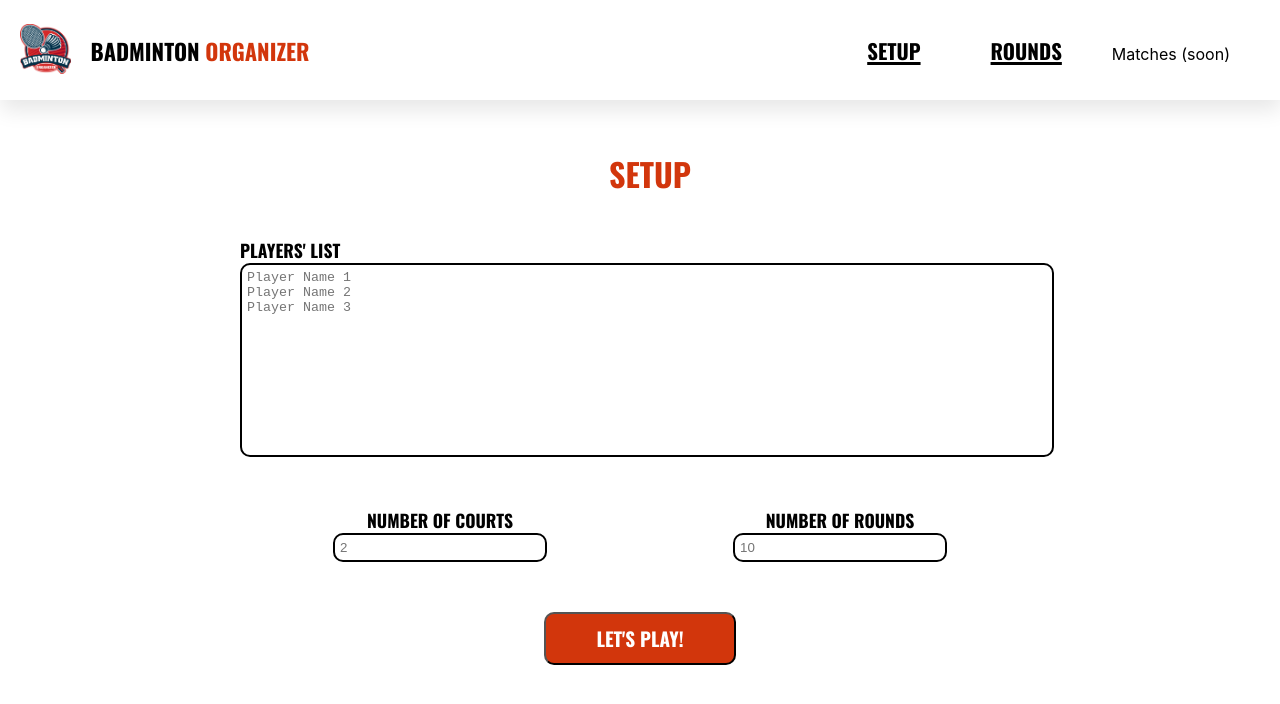
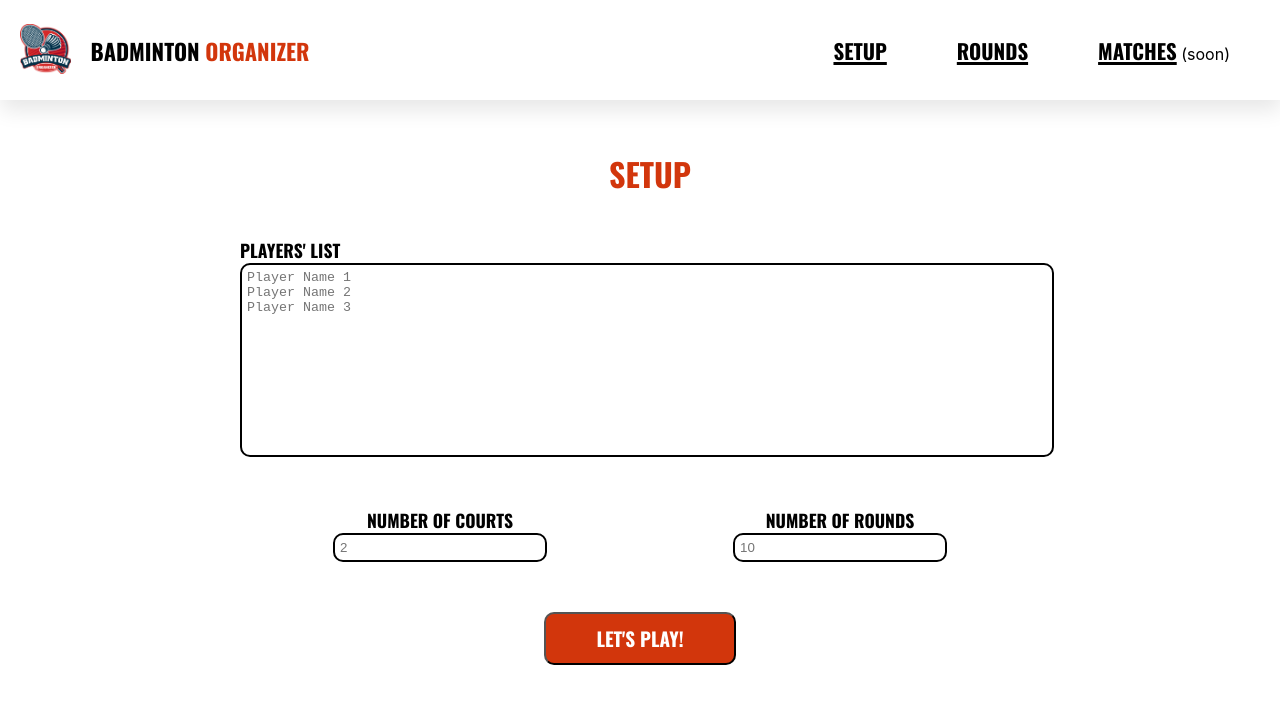
Before and after one commit to georgeroth/react-badminton-organizer, a React (Create React App) app: page / in a window 1280 px wide. Shown: the top 704 px of the page. Built offline with nearby package versions, Linux system fonts and the light colour scheme.

Commit message:
Some minor JSX changes on Setup page

```diff
--- a/public/index.html
+++ b/public/index.html
@@ -2,7 +2,7 @@
 <html lang="en">
   <head>
     <meta charset="utf-8" />
-    <link rel="icon" href="%PUBLIC_URL%/favicon.ico" />
+    <link rel="icon" href="%PUBLIC_URL%/img/logo.png" />
     <meta name="viewport" content="width=device-width, initial-scale=1" />
     <meta name="theme-color" content="#000000" />
     <meta
@@ -28,7 +28,7 @@
       work correctly both with client-side routing and a non-root public URL.
       Learn how to configure a non-root public URL by running `npm run build`.
     -->
-    <title>React App</title>
+    <title>Badminton Organizer App</title>
   </head>
   <body>
     <noscript>You need to enable JavaScript to run this app.</noscript>
--- a/src/App.css
+++ b/src/App.css
@@ -55,6 +55,7 @@ h1, h2 {
   text-decoration: none;
   margin-left: 20px;
   font-size: 2rem;
+  cursor: default;
 }
 
 h1 {
--- a/src/Header.js
+++ b/src/Header.js
@@ -19,7 +19,7 @@ export default function Header() {
                 <ul>
                     <li><Link to="/">Setup</Link></li>
                     <li><Link to="/rounds">Rounds</Link></li>
-                    <li>Matches (soon)</li>
+                    <li><a href="#">Matches</a> (soon)</li>
                 </ul>
             </div>
         </header>
```
